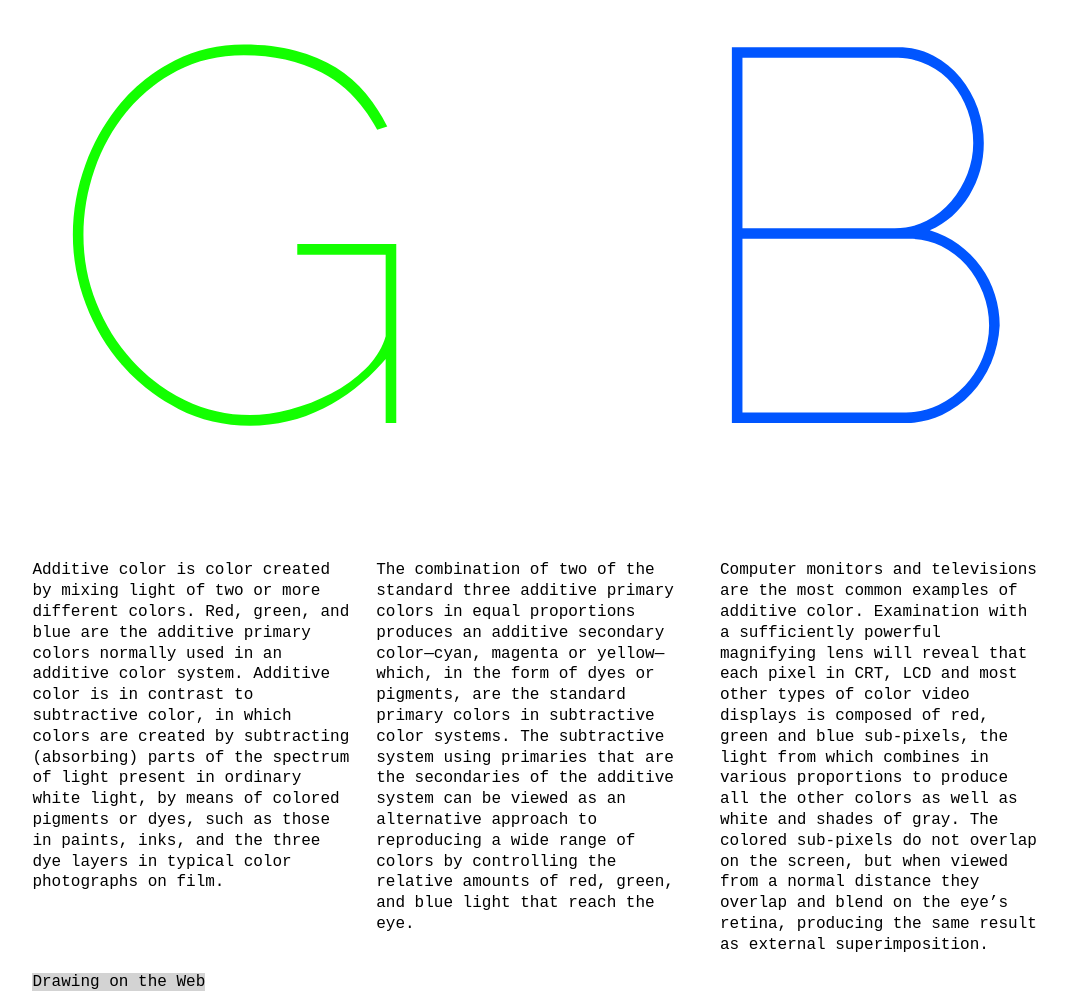
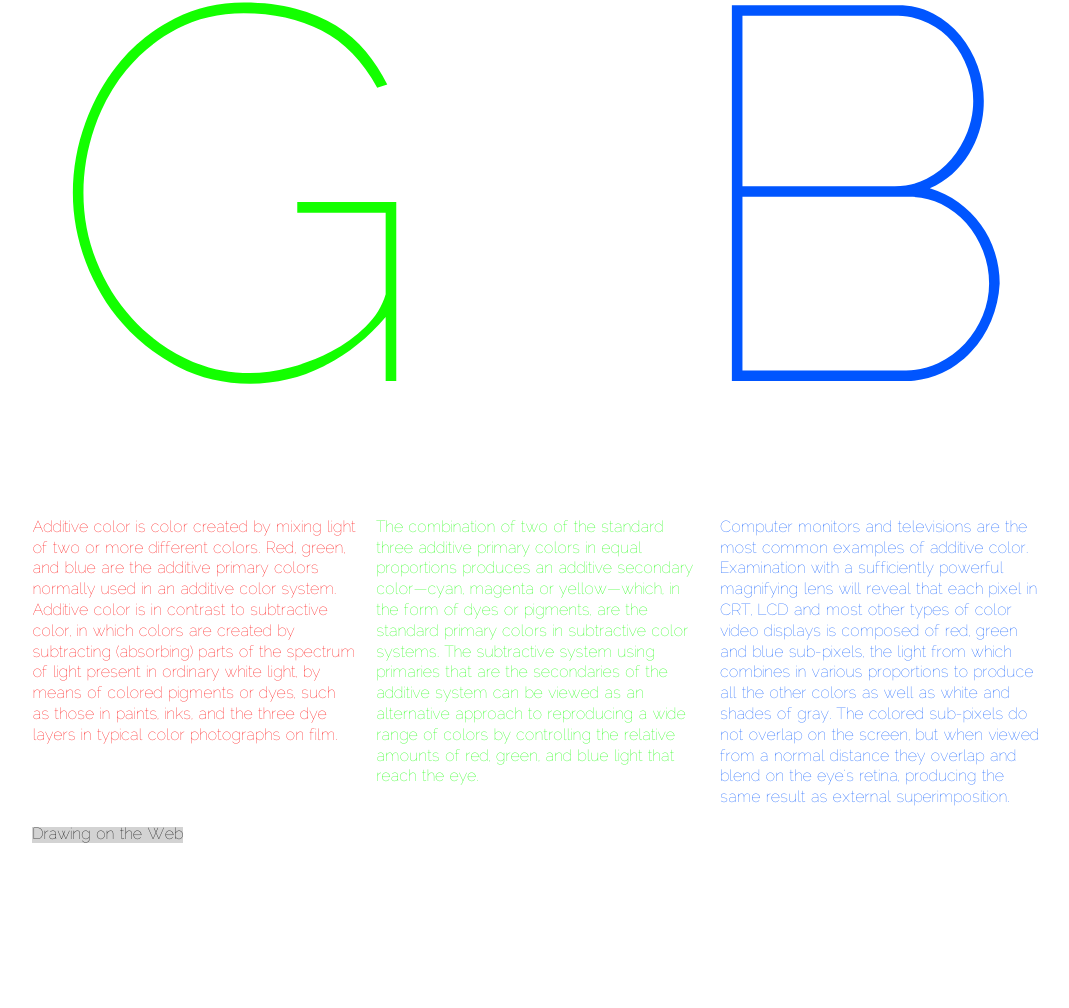
Before and after one commit to rkrosnyak/drawing-on-the-web, a plain HTML site: page color/index.html in a window 1280 px wide. Shown: the part 653-1661 px from the top of the page, without its empty margins (102-1171 px from the left). After the commit the page ends 1515 px from the top, so only its background shows below. Drawn offline with Linux system fonts and the light colour scheme; files whose address does not match are found by name.

Commit message:
Changed the color of the paragraphs, some font, and the margin on the top

```diff
--- a/color/styles/main.css
+++ b/color/styles/main.css
@@ -10,8 +10,7 @@
 }
 
 p, ul, li {
-  color: black;
-  font-family: "Courier New", Courier, monospace;
+  font-family: Raleway, Helvetica, sans-serif;
   font-size: 1em;
   line-height: 1.3em;
   text-align: left;
@@ -59,7 +58,7 @@ a:active {
 }
 
 main {
-  margin-top: 4em;
+  margin-top: 20px;
   border-top: 1px solid black;
 }
 
@@ -82,6 +81,18 @@ img {
   display: none; /* disappear */
 }
 
+.p1 {
+  color: #FF0000;
+}
+
+.p2 {
+  color: #13FF00;
+}
+
+.p3 {
+  color: #0055FF;
+}
+
 /* Responsive design */
 
 @media only screen and (min-width: 860px) {
```
